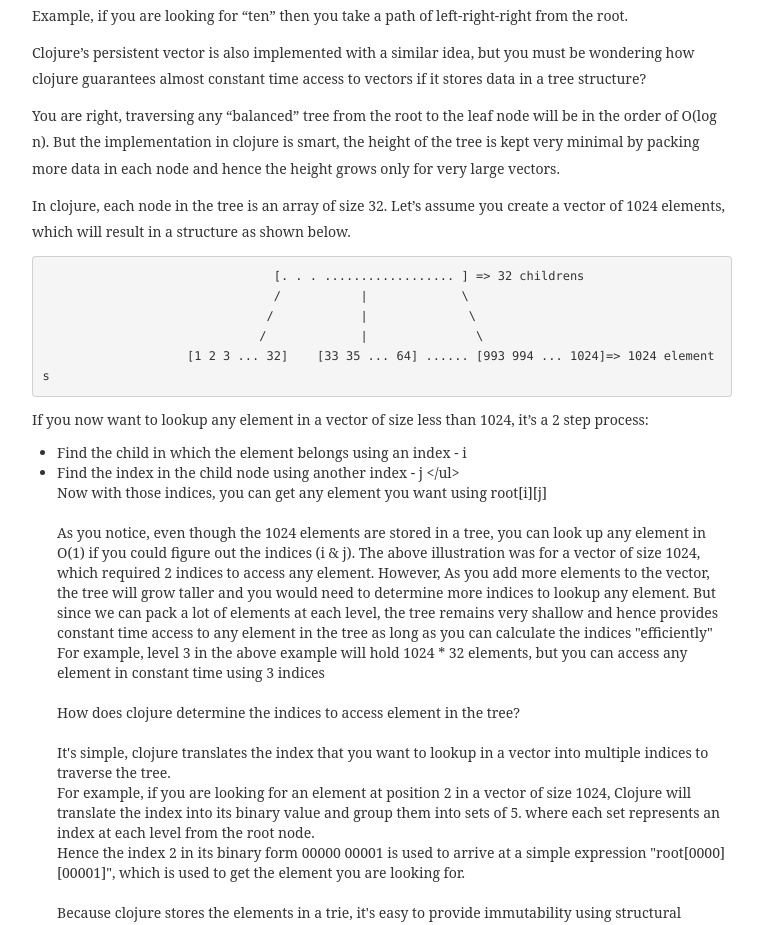
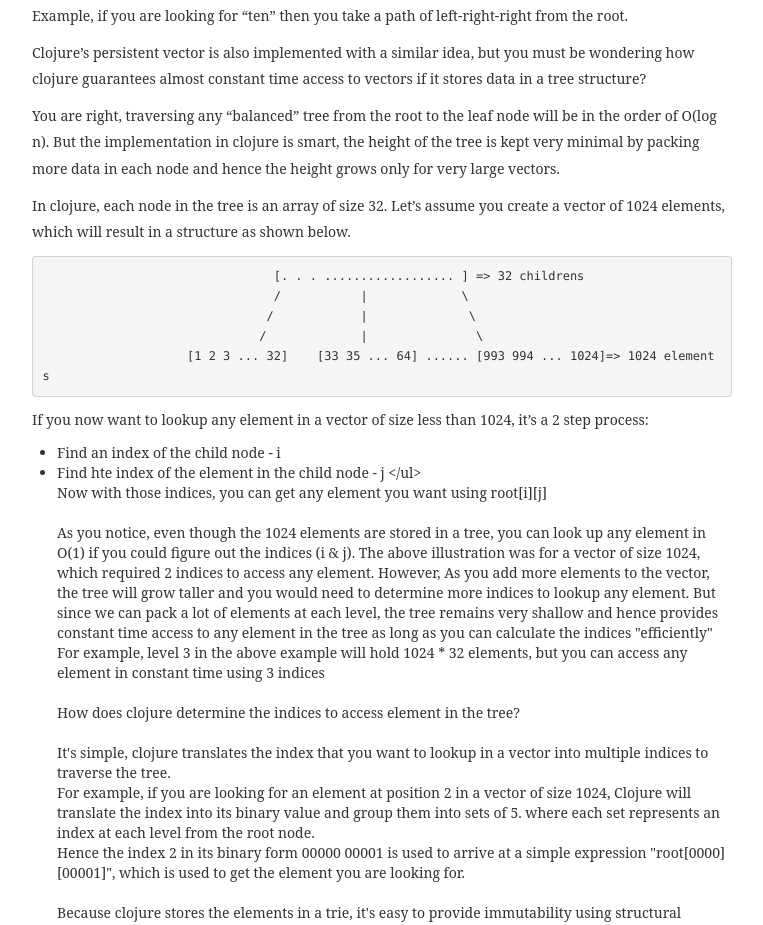
Before and after one commit to yehohanan7/old_yehohanan7.github.io, a Jekyll site: the page built from _posts/2014-03-11-persistent-vectors.markdown, in a window 1280 px wide. Shown: the part 903-1828 px from the top of the page, without its empty margins (258-1021 px from the left). Built offline with Jekyll 4.4.1, drawn with Linux system fonts in a browser that asks for light colours; some web fonts are replaced.

```diff
--- a/_posts/2014-03-11-persistent-vectors.markdown
+++ b/_posts/2014-03-11-persistent-vectors.markdown
@@ -30,8 +30,8 @@
 If you now want to lookup any element in a vector of size less than 1024, it's a 2 step process:
 
 <ul>
-<li> Find the child in which the element belongs using an index - i
-<li> Find the index in the child node using another index - j
+<li> Find an index of the child node - i
+<li> Find hte index of the element in the child node - j
 </ul>
 
 <br/>
```
